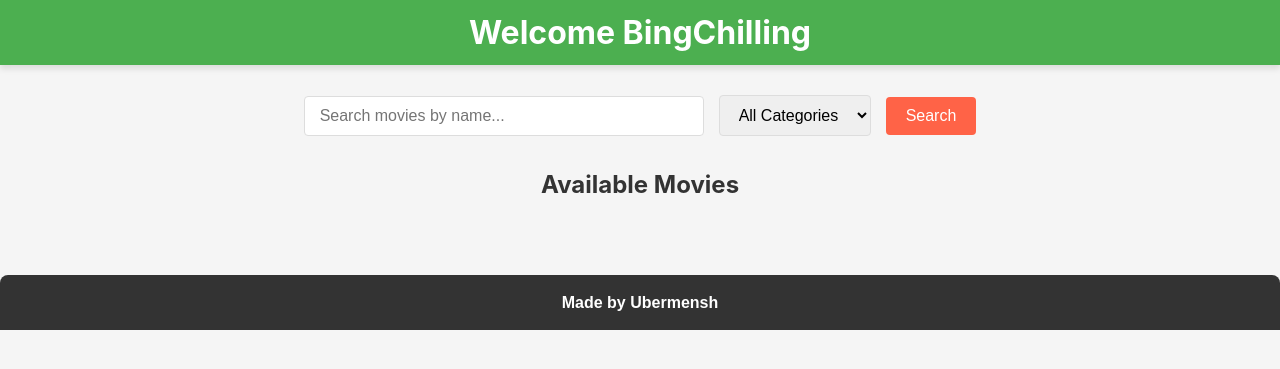
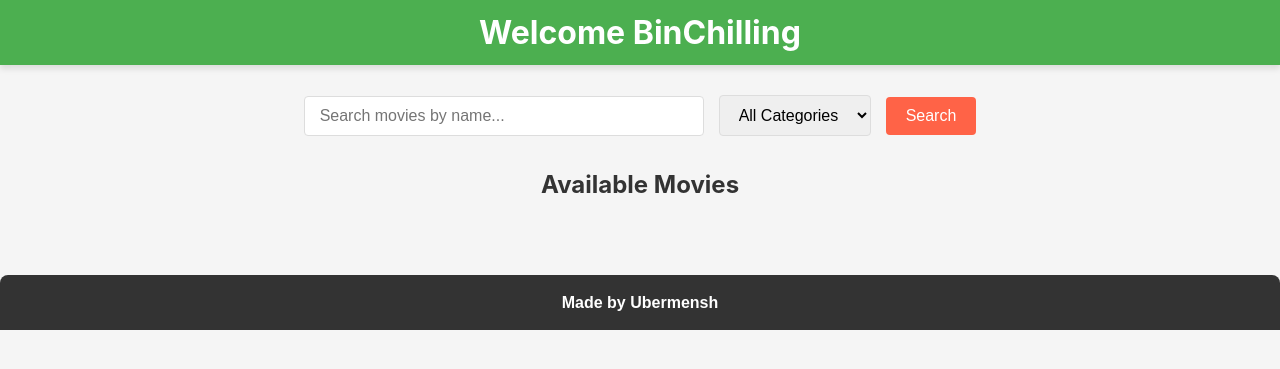
Before and after one commit to srinathshrestha/BeingChilling, a FastAPI app: page / in a window 1280 px wide. Shown: the top 369 px of the page. Run offline with FastAPI, Linux system fonts and the light colour scheme; data that the repository does not hold is empty; parts of the project's set-up code (start-up, migrations or seed data) failed here and were passed over.

Commit message:
it BinChilling now

```diff
--- a/templates/index.html
+++ b/templates/index.html
@@ -9,7 +9,7 @@
 
   <body>
     <header>
-      <h1>Welcome BingChilling</h1>
+      <h1>Welcome BinChilling</h1>
     </header>
 
     <section id="filters">
```
